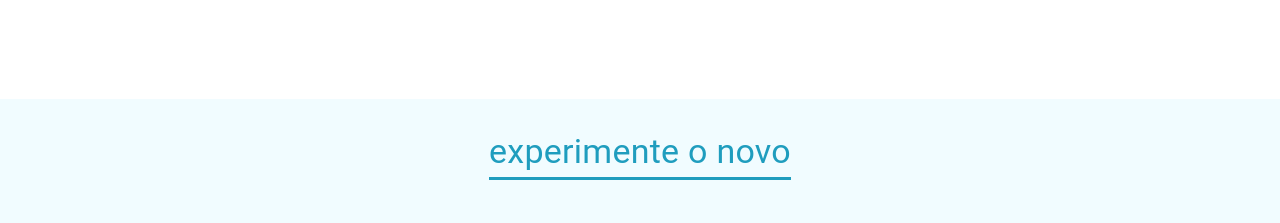
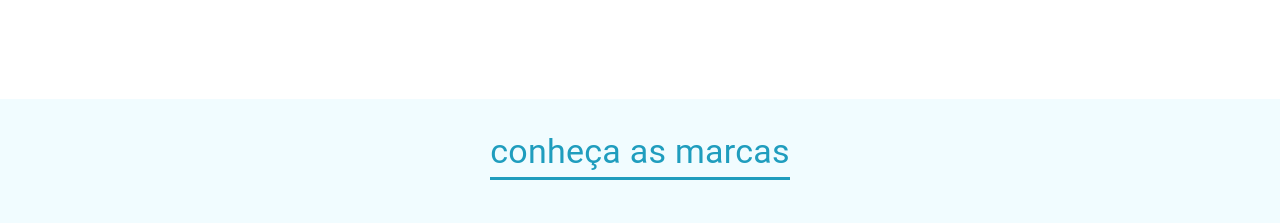
Before and after one commit to henriquedelimap/beachTennis, a React (Vite) app: page / in a window 1280 px wide. Shown: the part 880-1103 px from the top of the page. Built offline with nearby package versions, Linux system fonts and the light colour scheme.

Commit message:
first commit

```diff
--- a/src/Pages/Home/index.tsx
+++ b/src/Pages/Home/index.tsx
@@ -100,7 +100,7 @@ export const Home = () => {
             </Overflow>
             <Box sx={{ background: '#F1FCFF' }}>
                 <ContainerPadding>
-                    <TitleCentred text='experimente o novo' />
+                    <TitleCentred text='conheça as marcas' />
                     <Beneficios />
                 </ContainerPadding>
             </Box>
```
